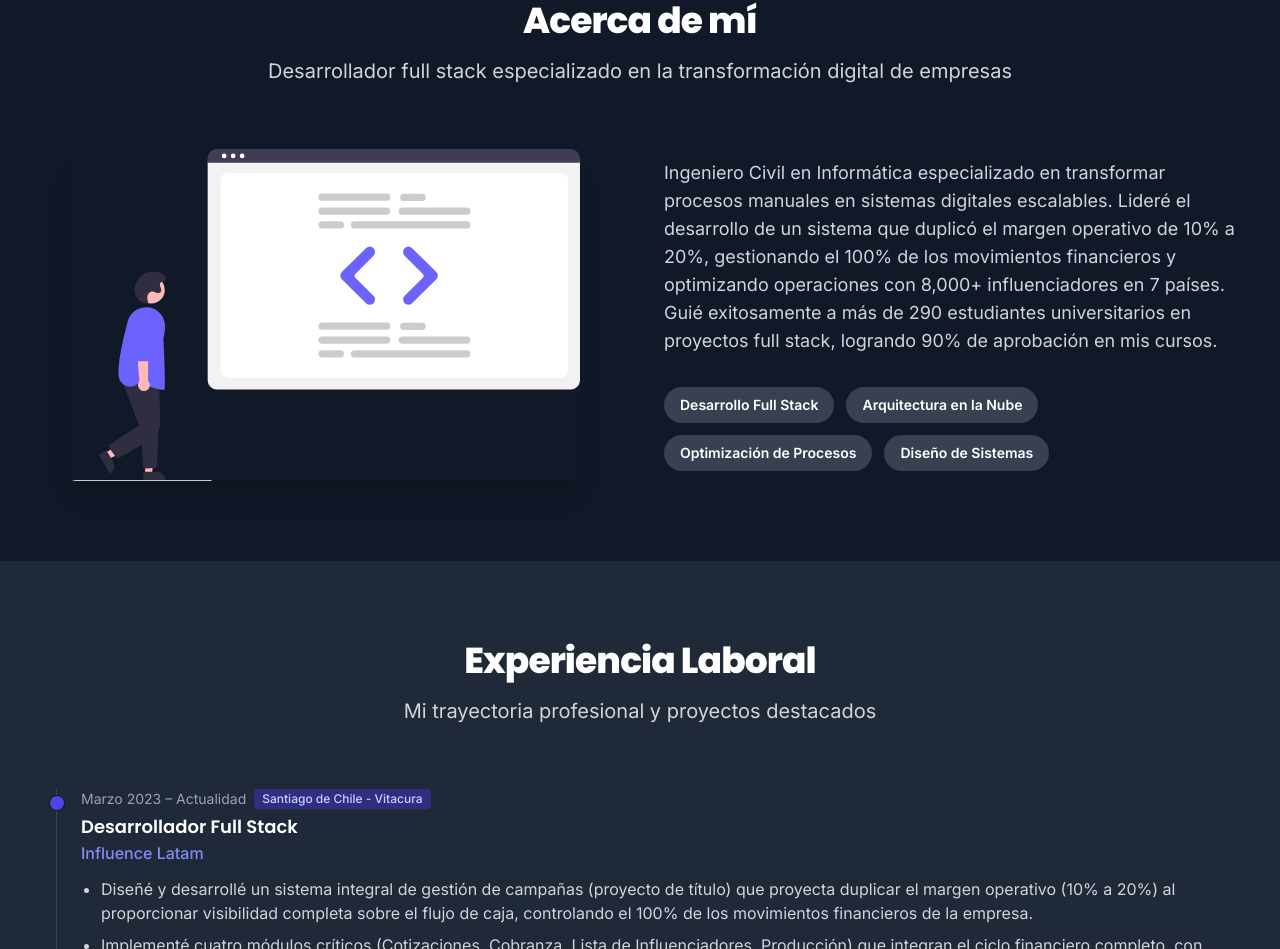
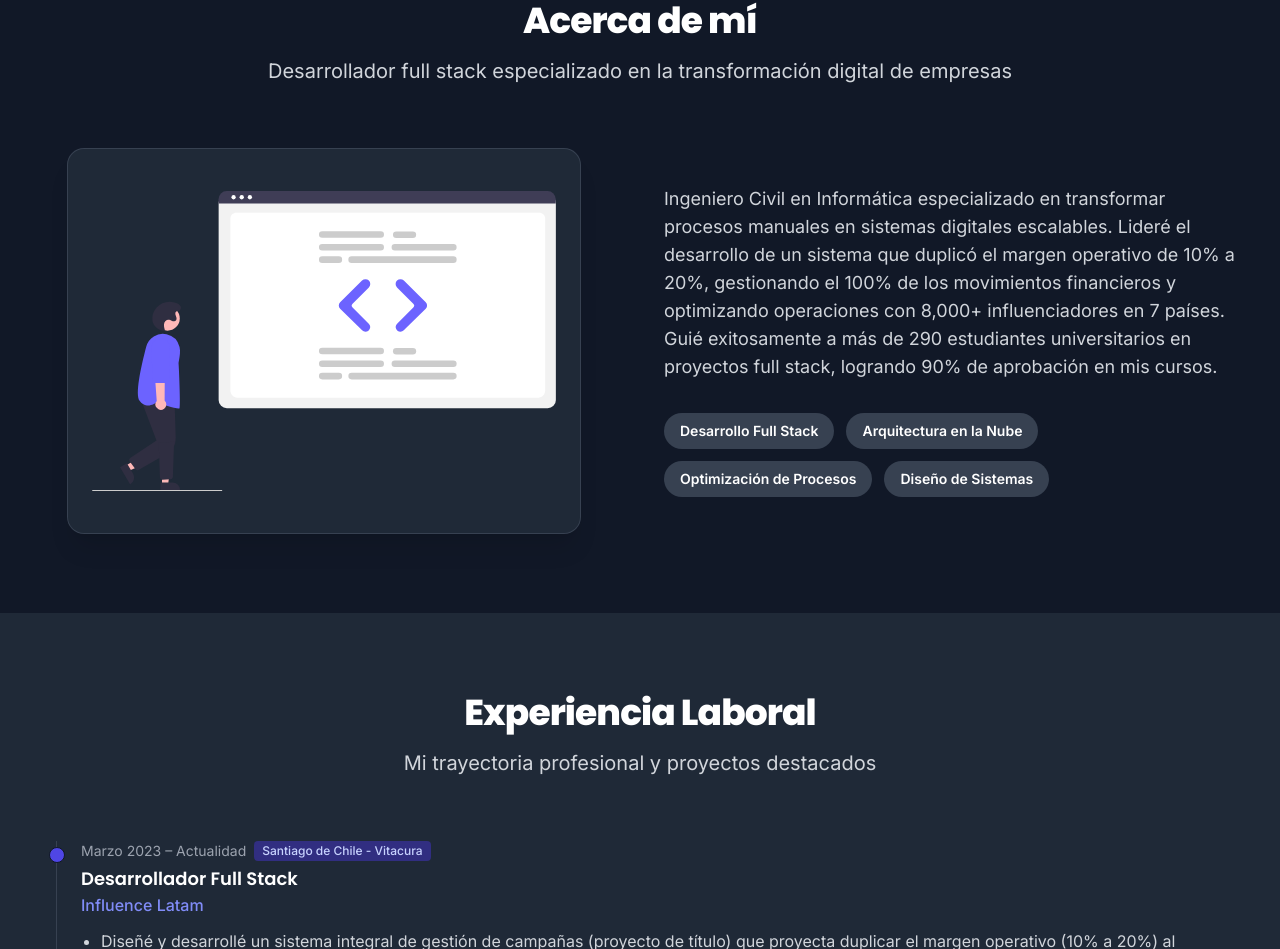
Before and after one commit to SebastianRiquelmeM/portafolio, a React (Vite) app: page / in a window 1280 px wide. Shown: the part 789-1738 px from the top of the page. Built offline with nearby package versions, Linux system fonts and the light colour scheme.

Commit message:
feat: mejorar la presentación de la sección "Sobre mí" con un nuevo diseño de imagen

```diff
--- a/src/components/AboutMe.jsx
+++ b/src/components/AboutMe.jsx
@@ -1,6 +1,5 @@
 import React from "react";
 import { motion } from "framer-motion";
-import aboutMe from "/img/undraw_code_review_re_woeb.svg";
 
 export const AboutMe = () => {
 	return (
@@ -32,11 +31,15 @@ export const AboutMe = () => {
 						viewport={{ once: true }}
 						className="md:w-1/2"
 					>
-						<img
-							className="w-full max-w-lg mx-auto rounded-lg shadow-xl"
-							src={aboutMe}
-							alt="Desarrollador trabajando"
-						/>
+						<div className="w-full max-w-lg mx-auto">
+							<div className="relative h-72 sm:h-80 md:h-96 rounded-2xl bg-white dark:bg-gray-800 shadow-xl ring-1 ring-gray-200 dark:ring-gray-700 overflow-hidden flex items-center justify-center p-6">
+								<img
+									src="/img/undraw_code_review_re_woeb.svg"
+									alt="Desarrollador trabajando"
+									className="max-h-full max-w-full object-contain"
+								/>
+							</div>
+						</div>
 					</motion.div>
 
 					<motion.div
```
